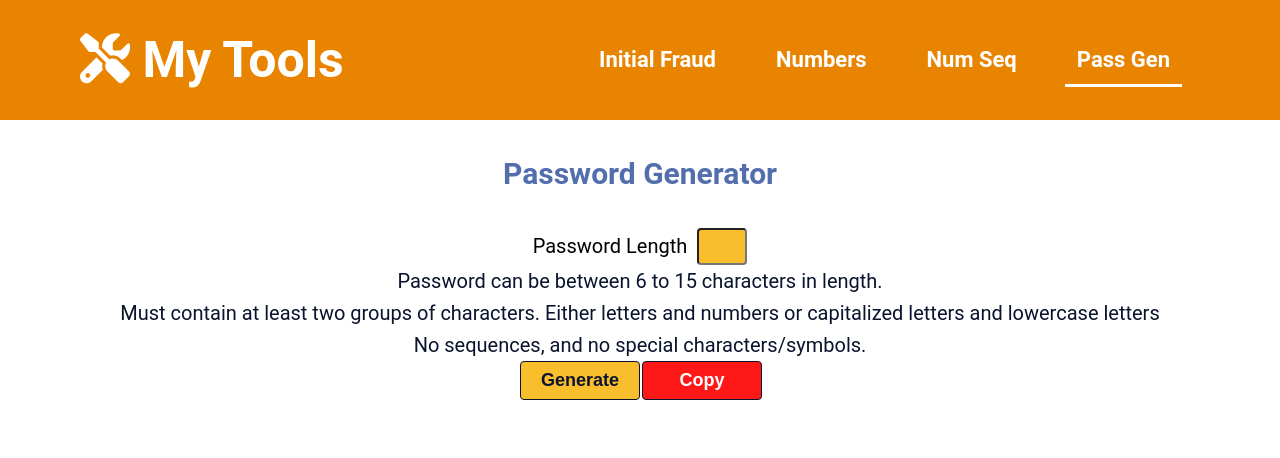
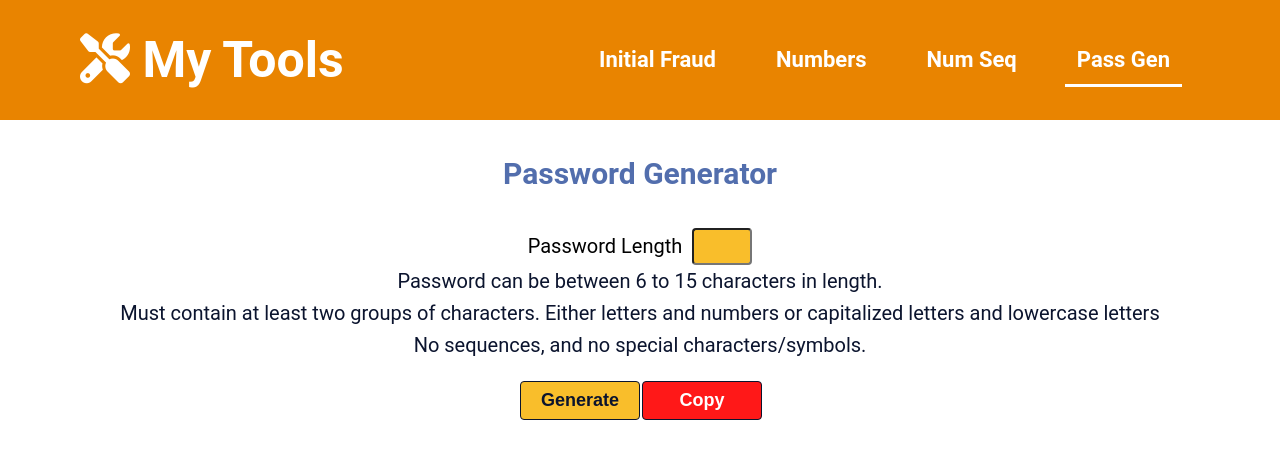
Before and after one commit to MelvinPeepers/tools, a React (Create React App) app in the folder my-app/: page /passwordGen in a window 1280 px wide. Shown: the top 458 px of the page. Built offline with nearby package versions, Linux system fonts and the light colour scheme.

Commit message:
completed Styling

```diff
--- a/my-app/src/components/pages/passwordGen/PasswordGen.css
+++ b/my-app/src/components/pages/passwordGen/PasswordGen.css
@@ -201,8 +201,8 @@ forms
 
 #password-length {
   font-size: 2rem;
-  width: 50px;
-  padding: 5px;
+  width: 60px;
+  padding: 5px 0 5px 10px;
   border-radius: 4px;
   background-color: var(--submit-bg-color);
   -webkit-border-radius: 4px;
@@ -221,6 +221,10 @@ forms
   color: var(--main-bg-color);
 }
 
+.btn-group {
+  padding-top: 20px;
+}
+
 .password-btn {
   width: 120px;
   border-radius: 4px;
```
